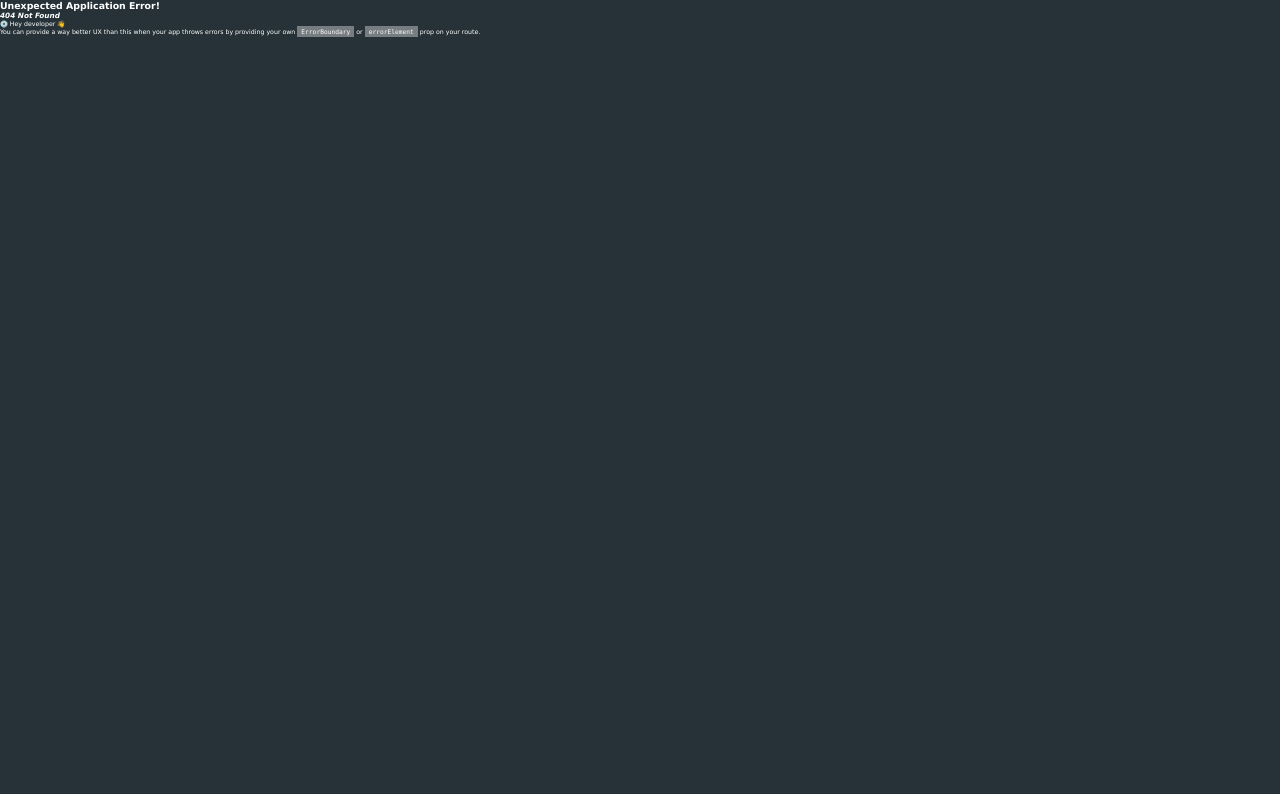
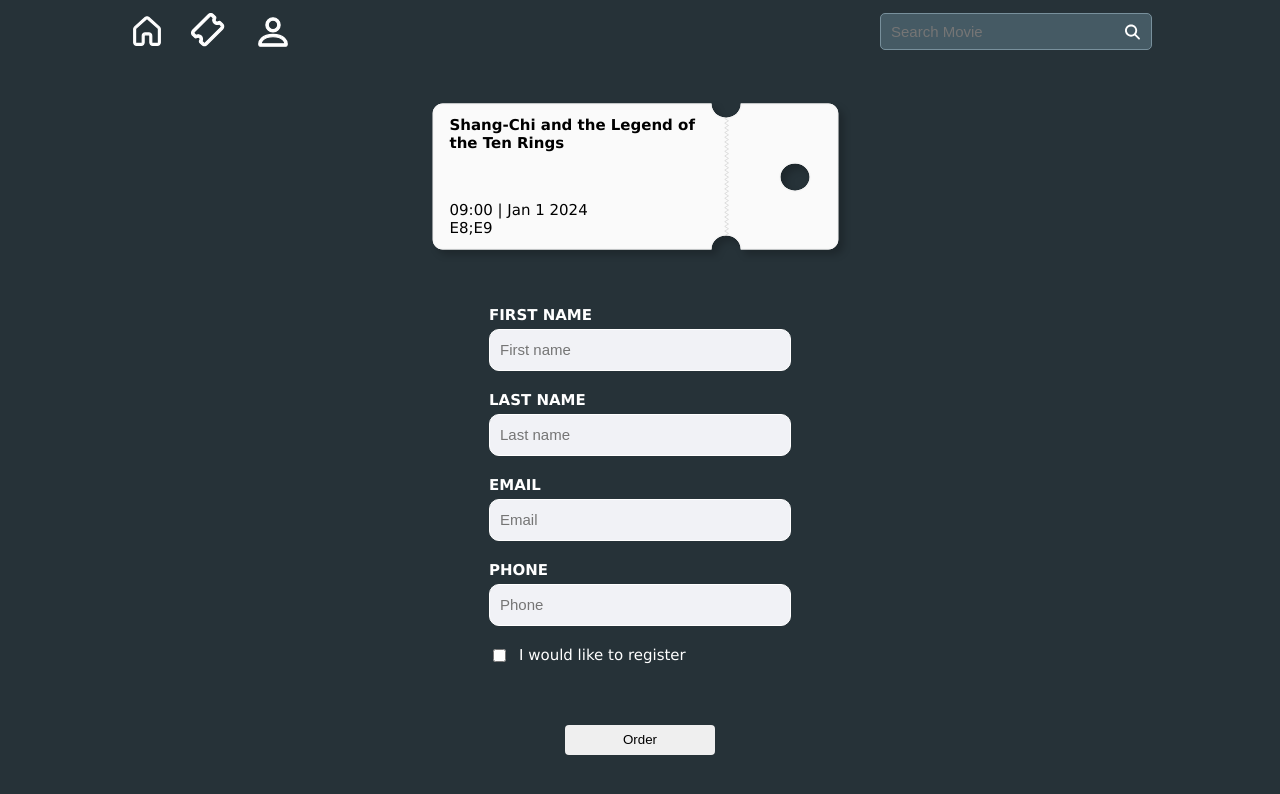
Before and after one commit to gkiss02/cinema-app-fe, a React (Create React App) app: page /orderForm in a window 1280 px wide. Before the commit this address had no page. Shown: the top 794 px of the page. Built offline with nearby package versions, Linux system fonts and the light colour scheme.

Commit message:
Add order form

```diff
--- a/src/App.tsx
+++ b/src/App.tsx
@@ -6,6 +6,7 @@
 import TicketDetail from "./pages/TicketDetail";
 import Tickets from "./pages/Tickets";
 import MyProfile from "./pages/MyProfile";
+import OrderForm from "./pages/OrderForm";
 
 function App() {
   const router = createBrowserRouter([
@@ -18,7 +19,8 @@
         { path: "/booking/:reservationId", element: <Booking /> },
         { path: "/ticket-detail", element: <TicketDetail />},
         { path: "/tickets", element: <Tickets /> },
-        { path: "/myprofile", element: <MyProfile /> }
+        { path: "/myprofile", element: <MyProfile /> },
+        { path: "/orderForm", element: <OrderForm /> }
       ]
     }
   ]);
--- /dev/null
+++ b/src/Components/Input/Input.module.css
@@ -0,0 +1,25 @@
+.container {
+    display: flex;
+    flex-direction: column;
+    gap: .5rem;
+}
+
+.input {
+    background-color: #F1F2F6;
+    height: 4rem;
+    width: 28rem;
+    border-radius: 10px;
+    padding: 0 1rem;
+    font-size: 1.5rem;
+    border: .1rem solid white;
+}
+
+.input:focus {
+    border: .1rem solid white;
+}
+
+.label {
+    font-size: 1.5rem;
+    font-weight: bold;
+    text-transform: uppercase;
+}
--- /dev/null
+++ b/src/Components/Input/Input.tsx
@@ -0,0 +1,17 @@
+import style from './Input.module.css';
+
+type InputProps = {
+    placeholder: string;
+    type: string;
+};
+
+const Input: React.FC<InputProps> = (props) => {
+    return (
+        <div className={style.container}>
+            <p className={style.label}>{props.placeholder}</p>
+            <input type={props.type} placeholder={props.placeholder} className={style.input}/>
+        </div>
+    );
+}
+
+export default Input;
--- a/src/Pages/Movie.tsx
+++ b/src/Pages/Movie.tsx
@@ -14,7 +14,6 @@
     }
     return `${Math.floor(minutes / 60)}h ${minutes % 60}m`;
 }
-
 
 function Movie() {
     const params = useParams();
--- /dev/null
+++ b/src/Pages/OrderForm.module.css
@@ -0,0 +1,21 @@
+.container {
+    display: flex;
+    justify-content: center;
+    align-items: center;
+    flex-direction: column;
+    gap: 4rem;
+    font-size: 1.5rem;
+}
+
+.form-container {
+    display: flex;
+    flex-direction: column;
+    gap: 2rem;
+    margin-bottom: 2rem;
+}
+
+.checkbox-container {
+    display: flex;
+    align-content: start;
+    gap: 1rem;
+}
--- /dev/null
+++ b/src/Pages/OrderForm.tsx
@@ -0,0 +1,37 @@
+import Button from "../components/Button/Button";
+import Input from "../components/Input/Input";
+import Ticket from "../components/Ticket/Ticket";
+import styles from "./OrderForm.module.css";
+
+function OrderForm() {
+    return (
+        <div className={styles.container}>
+            <Ticket />
+            <div className={styles['form-container']}>
+                <Input
+                    placeholder="First name"
+                    type="text"
+                />
+                <Input
+                    placeholder="Last name"
+                    type="text"
+                />
+                <Input
+                    placeholder="Email"
+                    type="email"
+                />
+                <Input
+                    placeholder="Phone"
+                    type="tel"
+                />
+                <div className={styles['checkbox-container']}>
+                    <input type="checkbox" />
+                    <p>I would like to register</p>
+                </div>
+            </div>
+            <Button clickHandle={() => {}}>Order</Button>
+        </div>
+    );
+}
+
+export default OrderForm;
--- a/src/index.css
+++ b/src/index.css
@@ -21,3 +21,28 @@
 p, h1, h2, h3, h4, h5, h6 {
   margin: 0;
 }
+
+a {
+  text-decoration: none;
+  color: inherit;
+  margin: 0;
+}
+
+button {
+  cursor: pointer;
+  border: none;
+  outline: none;
+}
+
+input {
+  border: none;
+  outline: none;
+}
+
+input:focus {
+  border: none;
+}
+
+input:active {
+  border: none;
+}
```
